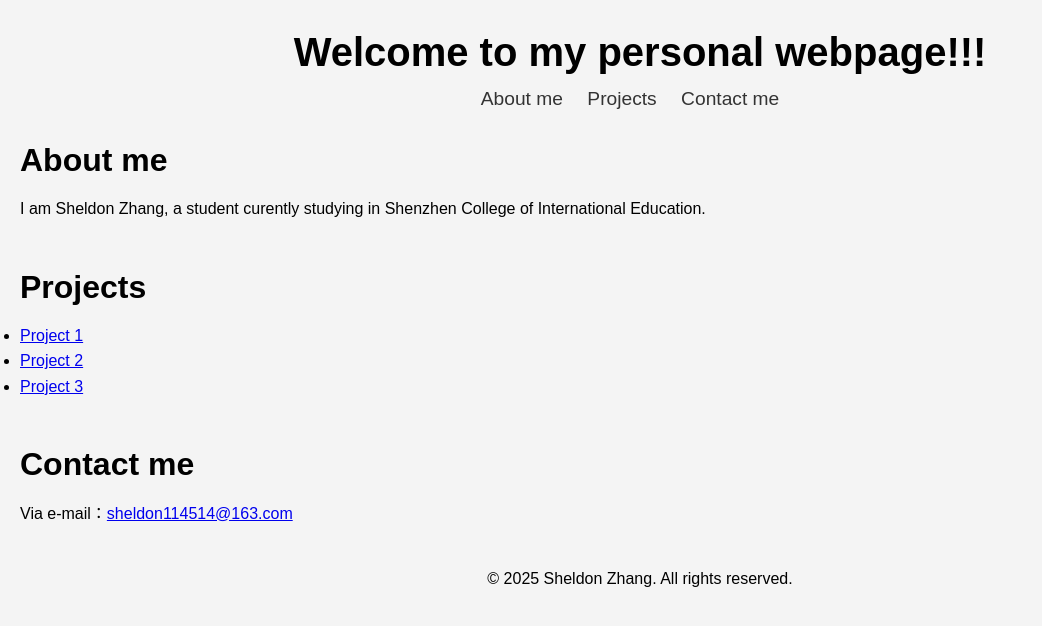
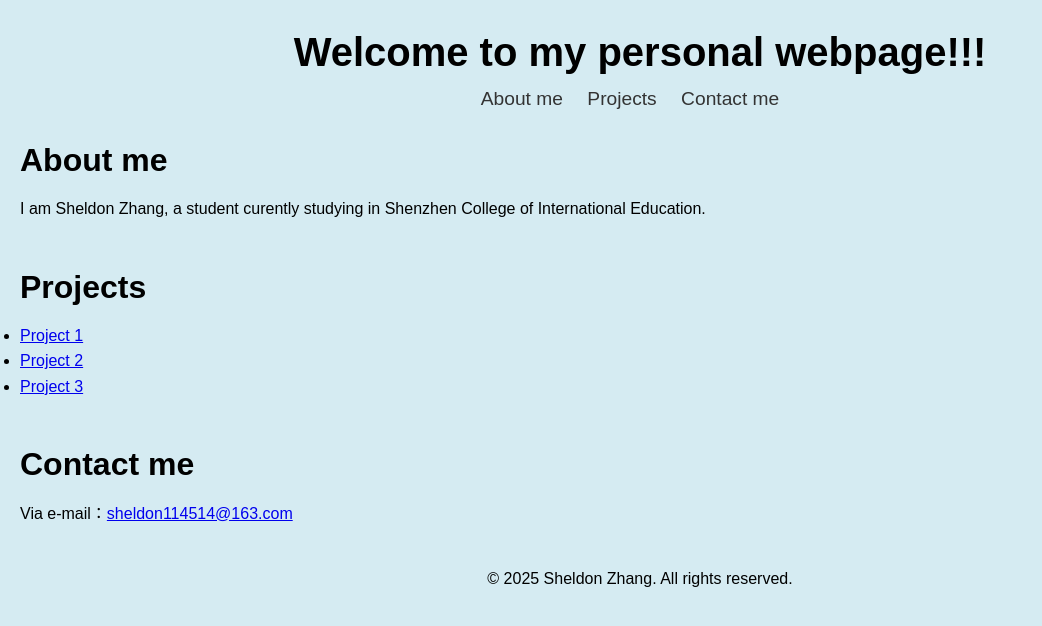
Before and after one commit to Sheldon114514/PersonalWebPageSheldonZhang, a plain HTML site: page index.html in a window 1280 px wide. Shown: the whole page, without its empty margins (0-1042 px from the left). Drawn offline with Linux system fonts and the light colour scheme.

Commit message:
Update styles.css

```diff
--- a/styles.css
+++ b/styles.css
@@ -10,7 +10,7 @@ body {
     font-family: Arial, sans-serif;
     line-height: 1.6;
     padding: 20px;
-    background-color: #f4f4f4;
+    background-color: rgba(173, 216, 230, 0.5);
 }
 
 header {
```
